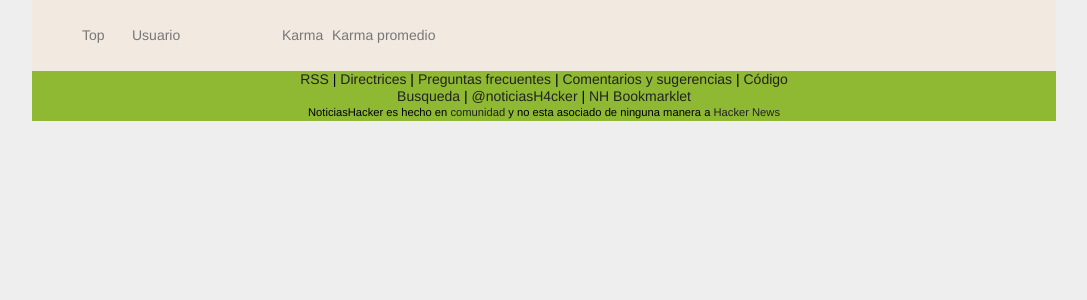
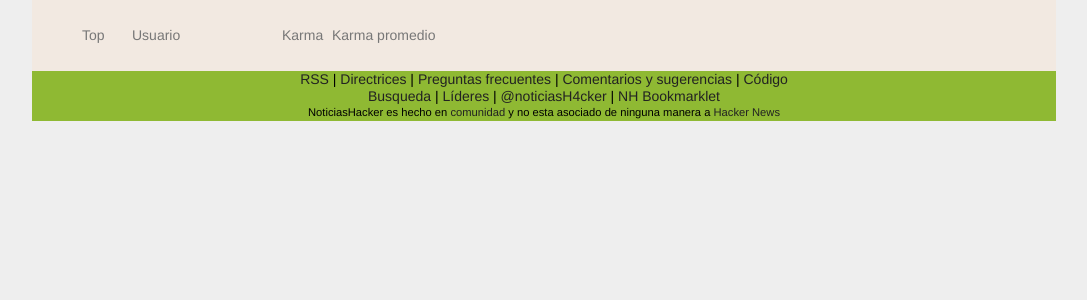
Before and after one commit to DFectuoso/Noticias-HAcker, a Python web app: template templates/leaders.html in a window 1280 px wide. Shown: the part 35-335 px from the top of the page, without its empty margins (96-1183 px from the left). Run offline with Jinja, Linux system fonts and the light colour scheme; the template is opened without the code that fills it, so the values that code supplies are empty; some libraries are stand-ins or nearby versions.

Commit message:
Adding Leaders to the footer

```diff
--- a/templates/base.html
+++ b/templates/base.html
@@ -55,6 +55,7 @@
         </p>
         <p>
           <a href="http://www.google.com/search?q=site%3Awww.noticiashacker.com">Busqueda</a> |
+          <a href="/lideres">Líderes</a> |
           <a href="http://twitter.com/noticiash4cker">@noticiasH4cker</a> |
           <a href="javascript:(function(){ var title = document.getElementsByTagName('title')[0].innerHTML;var url = location.href;window.location = 'http://www.noticiashacker.com/agregar?title_bookmarklet='+encodeURIComponent(title)+'&url_bookmarklet='+encodeURIComponent(url); })();">NH Bookmarklet</a>
         </p>
```
